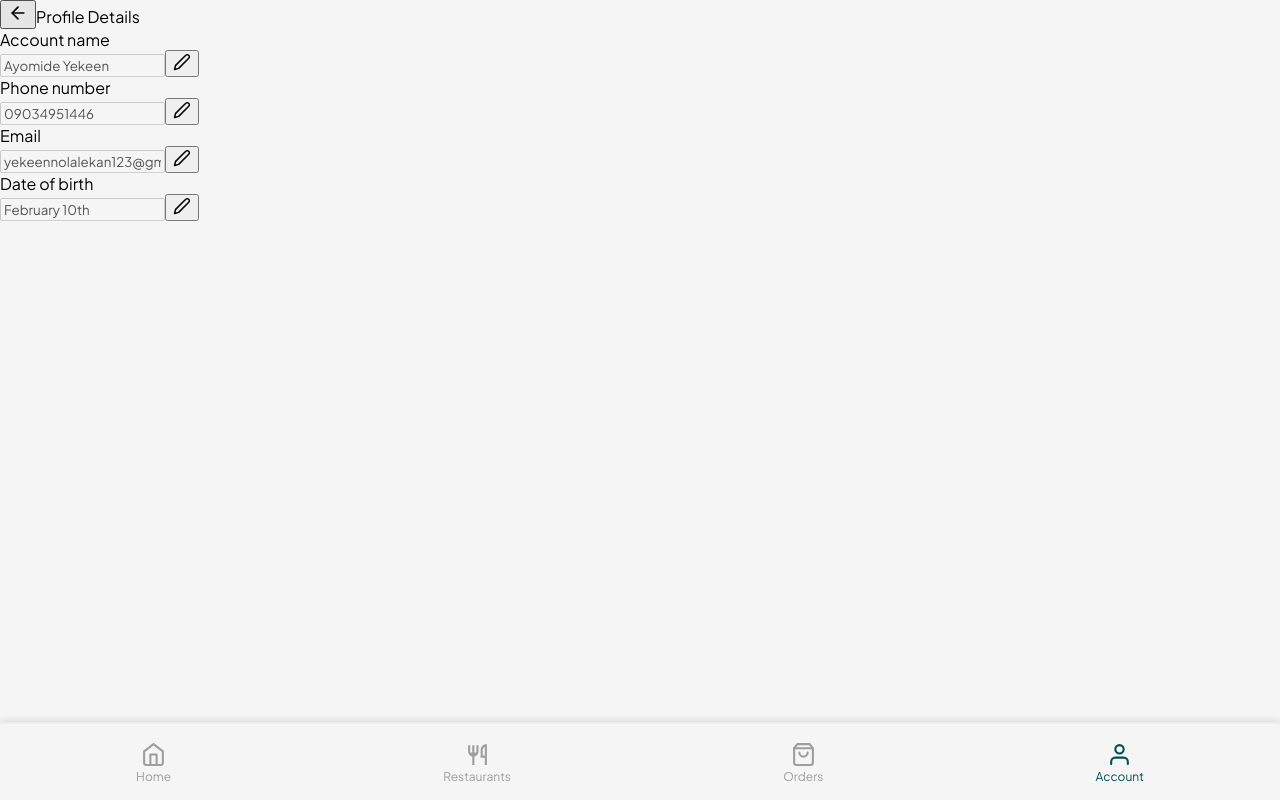
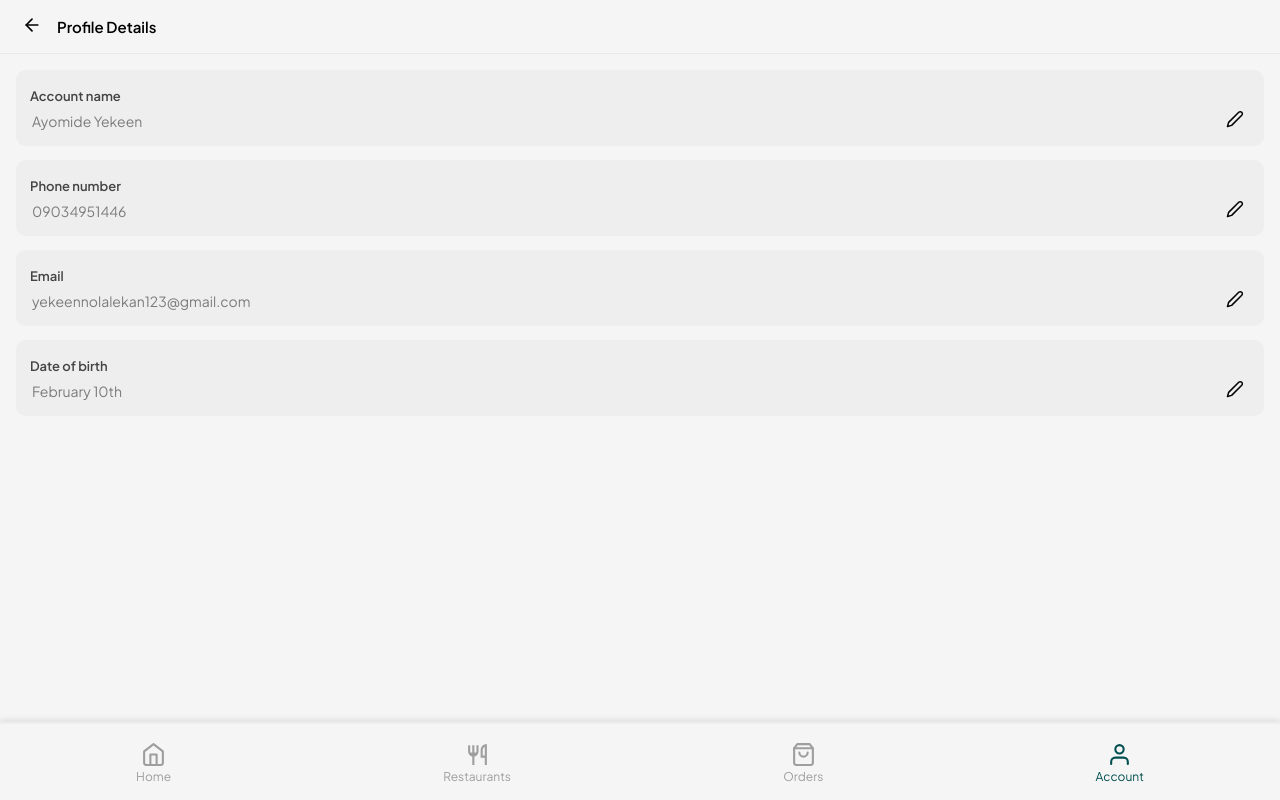
Before and after one commit to ay30bg/droppa, a React (Create React App) app: page /profile/personal-details in a window 1280 px wide. Built offline with nearby package versions, Linux system fonts and the light colour scheme.

Commit message:
Update personaldetails.css

```diff
--- a/src/styles/personaldetails.css
+++ b/src/styles/personaldetails.css
@@ -1,82 +1,85 @@
+/* PAGE */
+.pd-page {
+  background: #f5f5f5;
+  min-height: 100vh;
+  font-family: -apple-system, BlinkMacSystemFont, "Inter", sans-serif;
+}
+
 /* HEADER */
-.pi-header-row {
+.pd-header {
+  position: sticky;
+  top: 0;
+  z-index: 50;
+  padding: 14px 16px;
+  background: #f5f5f5;
+  backdrop-filter: blur(12px);
+  border-bottom: 1px solid rgba(0, 0, 0, 0.05);
   display: flex;
   align-items: center;
-  gap: 8px;
-  padding: 8px 4px 16px 4px;
 }
 
-.pi-back-btn {
-  background: transparent;
-  border: none;
+.pd-header-left {
   display: flex;
   align-items: center;
+  gap: 9px;
+}
+
+.pd-back {
+  border: none;
+  background: none;
   cursor: pointer;
 }
 
-.pi-header-title {
-  font-size: 18px;
-  font-weight: 600;
-  margin: 0;
-}
-
-/* SECTION */
-.pi-section {
-  display: flex;
-  flex-direction: column;
-  gap: 14px;
-}
-
-/* CARD STYLE */
-.pi-card {
-  background: #f3f3f3;
-  border-radius: 14px;
-  padding: 14px 16px;
-  display: flex;
-  justify-content: space-between;
-  align-items: center;
-}
-
-.pi-card-left {
-  display: flex;
-  flex-direction: column;
-  gap: 4px;
-}
-
-.pi-label {
-  font-size: 13px;
-  color: #555;
+.pd-title {
+  font-size: 15px;
   font-weight: 600;
 }
 
-.pi-value {
-  font-size: 14px;
-  color: #222;
+/* BODY */
+.pd-body {
+  padding: 16px;
 }
 
-/* EDIT MODE INPUT */
-.pi-edit-input {
-  background: #ffffff;
-  border: none;
-  border-radius: 8px;
-  padding: 8px 10px;
-  font-size: 14px;
+/* CARD */
+.pd-card {
+  background: #eeeeee;
+  border-radius: 10px;
+  padding: 14px;
+  margin-bottom: 14px;
 }
 
-/* ACTION BUTTONS */
-.pi-card-right button {
-  background: transparent;
-  border: none;
-  font-size: 18px;
-  cursor: pointer;
+.pd-label {
+  font-size: 13px;
+  font-weight: 600;
+  color: #444;
 }
 
-.pi-save-btn,
-.pi-cancel-btn {
-  background: #ffffff;
-  border-radius: 8px;
+/* INPUT WRAP */
+.pd-input-row {
+  margin-top: 4px;
+  display: flex;
+  align-items: center;
+  justify-content: space-between;
+}
+
+/* INPUT FIELD */
+.pd-input-row input {
   border: none;
-  padding: 6px 8px;
-  margin-left: 6px;
+  background: transparent;
+  font-size: 14px;
+  width: 100%;
+  color: #000;
+}
+
+.pd-input-row input:disabled {
+  color: #7b7b7b;
+}
+
+/* EDIT BUTTON */
+.pd-edit,
+.pd-save {
+  border: none;
+  background: none;
   cursor: pointer;
+  padding-left: 8px;
 }
```
